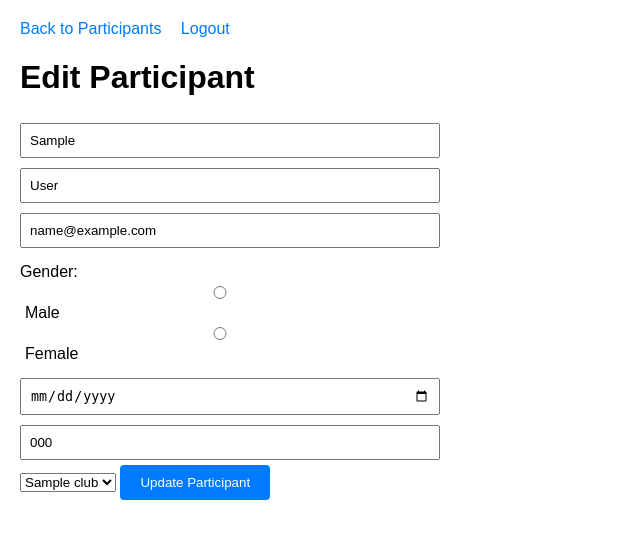
After one commit to Romsey-Road-Runners/cc6-app, a Flask app: template api/templates/edit_participant.html in a window 1280 px wide. The commit adds this page. Shown: the top 539 px of the page, without its empty margins (0-640 px from the left). Run offline with Flask 3, Linux system fonts and the light colour scheme; the template is opened without the code that fills it: most values are stand-ins (such as "Sample title", 1, 10 or a date in 2020).

Commit message:
Add admin functionality to edit clubs and runners

```diff
--- a/api/app.py
+++ b/api/app.py
@@ -19,6 +19,9 @@ app.secret_key = os.environ.get("FLASK_SECRET_KEY", "dev-key-change-this")
 # Initialize OAuth
 google = init_oauth(app)
 
+# Initialize running clubs on app startup
+init_running_clubs()
+
 
 @app.route("/")
 def index():
@@ -34,7 +37,12 @@ def get_clubs():
 
 
 @app.route("/register", methods=["POST"])
-def register():
+@app.route("/edit_participant/<participant_id>", methods=["POST"])
+def register(participant_id=None):
+    # Require authentication for edits
+    if participant_id and "user" not in session:
+        return redirect(url_for("login"))
+
     first_name = request.form.get("first_name", "").strip()
     last_name = request.form.get("last_name", "").strip()
     email = request.form.get("email", "").strip()
@@ -46,58 +54,68 @@ def register():
     # Validation
     if not first_name:
         flash("First name is required")
-        return redirect(url_for("index"))
+        return redirect(url_for("participants" if participant_id else "index"))
 
     if not last_name:
         flash("Last name is required")
-        return redirect(url_for("index"))
+        return redirect(url_for("participants" if participant_id else "index"))
 
     if not email:
         flash("Email is required")
-        return redirect(url_for("index"))
+        return redirect(url_for("participants" if participant_id else "index"))
 
     if not gender:
         flash("Gender is required")
-        return redirect(url_for("index"))
+        return redirect(url_for("participants" if participant_id else "index"))
 
     if not dob:
         flash("Date of birth is required")
-        return redirect(url_for("index"))
+        return redirect(url_for("participants" if participant_id else "index"))
 
     if not validate_barcode(barcode):
         flash("Invalid barcode format (should be A followed by 6-7 digits)")
-        return redirect(url_for("index"))
+        return redirect(url_for("participants" if participant_id else "index"))
 
-    club_id = get_club_id_by_name(club)
-    if not club_id:
+    # Validate club exists
+    clubs = db.collection("running_clubs").get()
+    club_names = [c.to_dict()["name"] for c in clubs]
+    if club not in club_names:
         flash("Please select a valid running club")
-        return redirect(url_for("index"))
+        return redirect(url_for("participants" if participant_id else "index"))
 
-    # Check if barcode already exists
-    existing = db.collection("participants").where("barcode", "==", barcode).get()
-    if existing:
+    # Check if barcode already exists (skip for edits of same participant)
+    existing = (
+        db.collection("participants")
+        .where(filter=firestore.FieldFilter("barcode", "==", barcode))
+        .get()
+    )
+    if existing and (not participant_id or existing[0].id != participant_id):
         flash("This barcode is already registered")
-        return redirect(url_for("index"))
+        return redirect(url_for("participants" if participant_id else "index"))
 
-    # Save to Firestore
+    # Save or update Firestore
     try:
-        db.collection("participants").add(
-            {
-                "first_name": first_name,
-                "last_name": last_name,
-                "email": email,
-                "gender": gender,
-                "date_of_birth": dob,
-                "barcode": barcode,
-                "club_id": club_id,
-                "registered_at": firestore.SERVER_TIMESTAMP,
-            }
-        )
-        flash("Registration successful!")
+        data = {
+            "first_name": first_name,
+            "last_name": last_name,
+            "email": email,
+            "gender": gender,
+            "date_of_birth": dob,
+            "barcode": barcode,
+            "club": club,
+        }
+
+        if participant_id:
+            db.collection("participants").document(participant_id).update(data)
+            flash("Participant updated successfully!")
+        else:
+            data["registered_at"] = firestore.SERVER_TIMESTAMP
+            db.collection("participants").add(data)
+            flash("Registration successful!")
     except Exception as e:
-        flash("Registration failed. Please try again.")
+        flash("Operation failed. Please try again.")
 
-    return redirect(url_for("index"))
+    return redirect(url_for("participants" if participant_id else "index"))
 
 
 @app.route("/login")
@@ -128,11 +146,19 @@ def logout():
 @login_required
 def participants():
     """View all registered participants"""
-    participants = (
+    all_participants = (
         db.collection("participants")
         .order_by("registered_at", direction=firestore.Query.DESCENDING)
         .get()
     )
+
+    # Filter out soft-deleted participants
+    participants = []
+    for p in all_participants:
+        if not p.to_dict().get("deleted", False):
+            participant_data = p.to_dict()
+            participant_data["id"] = p.id
+            participants.append(participant_data)
     return render_template(
         "participants.html", participants=participants, user=session.get("user")
     )
@@ -157,7 +183,11 @@ def add_club():
         return redirect(url_for("clubs"))
 
     # Check if club already exists
-    existing = db.collection("running_clubs").where("name", "==", club_name).get()
+    existing = (
+        db.collection("running_clubs")
+        .where(filter=firestore.FieldFilter("name", "==", club_name))
+        .get()
+    )
     if existing:
         flash("Club already exists")
         return redirect(url_for("clubs"))
@@ -172,7 +202,32 @@ def add_club():
     return redirect(url_for("clubs"))
 
 
+@app.route("/edit_participant/<participant_id>", methods=["GET"])
+@login_required
+def edit_participant(participant_id):
+    """Show edit participant form"""
+    participant = db.collection("participants").document(participant_id).get()
+    clubs = [club.to_dict()["name"] for club in db.collection("running_clubs").get()]
+    return render_template(
+        "edit_participant.html",
+        participant=participant,
+        clubs=clubs,
+        user=session.get("user"),
+    )
+
+
+@app.route("/delete_participant/<participant_id>", methods=["POST"])
+@login_required
+def delete_participant(participant_id):
+    """Soft delete a participant"""
+    try:
+        db.collection("participants").document(participant_id).update({"deleted": True})
+        flash("Participant deleted successfully!")
+    except Exception as e:
+        flash("Failed to delete participant.")
+    return redirect(url_for("participants"))
+
+
 if __name__ == "__main__":
-    init_running_clubs()
     port = int(os.environ.get("PORT", 8080))
     app.run(host="0.0.0.0", port=port)
--- /dev/null
+++ b/api/templates/edit_participant.html
@@ -0,0 +1,50 @@
+<!DOCTYPE html>
+<html lang="en">
+<head>
+    <meta charset="UTF-8">
+    <meta name="viewport" content="width=device-width, initial-scale=1.0">
+    <title>Edit Participant</title>
+    <style>
+        body { font-family: Arial, sans-serif; margin: 20px; }
+        .nav { margin-bottom: 20px; }
+        .nav a { margin-right: 15px; text-decoration: none; color: #007bff; }
+        .nav a:hover { text-decoration: underline; }
+        form { max-width: 400px; }
+        input { width: 100%; padding: 8px; margin: 5px 0; }
+        button { padding: 10px 20px; background-color: #007bff; color: white; border: none; border-radius: 4px; cursor: pointer; }
+    </style>
+</head>
+<body>
+    <div class="nav">
+        <a href="{{ url_for('participants') }}">Back to Participants</a>
+        <a href="{{ url_for('logout') }}">Logout</a>
+    </div>
+
+    <h1>Edit Participant</h1>
+
+    <form method="POST">
+        <input type="text" name="first_name" value="{{ participant.to_dict().first_name }}" placeholder="First Name" required>
+        <input type="text" name="last_name" value="{{ participant.to_dict().last_name }}" placeholder="Last Name" required>
+        <input type="email" name="email" value="{{ participant.to_dict().email }}" placeholder="Email" required>
+
+        <div style="margin: 10px 0;">
+            <label>Gender:</label><br>
+            <input type="radio" id="male" name="gender" value="Male" {{ 'checked' if participant.to_dict().gender == 'Male' else '' }} required>
+            <label for="male" style="display: inline; margin-left: 5px; margin-right: 15px;">Male</label>
+            <input type="radio" id="female" name="gender" value="Female" {{ 'checked' if participant.to_dict().gender == 'Female' else '' }} required>
+            <label for="female" style="display: inline; margin-left: 5px;">Female</label>
+        </div>
+
+        <input type="date" name="dob" value="{{ participant.to_dict().date_of_birth }}" required>
+        <input type="text" name="barcode" value="{{ participant.to_dict().barcode }}" placeholder="A1234567" required>
+
+        <select name="club" required>
+            {% for club in clubs %}
+            <option value="{{ club }}" {{ 'selected' if participant.to_dict().club == club else '' }}>{{ club }}</option>
+            {% endfor %}
+        </select>
+
+        <button type="submit">Update Participant</button>
+    </form>
+</body>
+</html>
```
Also changed, not shown: api/templates/index.html (+6 -8 lines), api/templates/participants.html (+8 -1 lines), api/test_app.py (+82 -0 lines).
